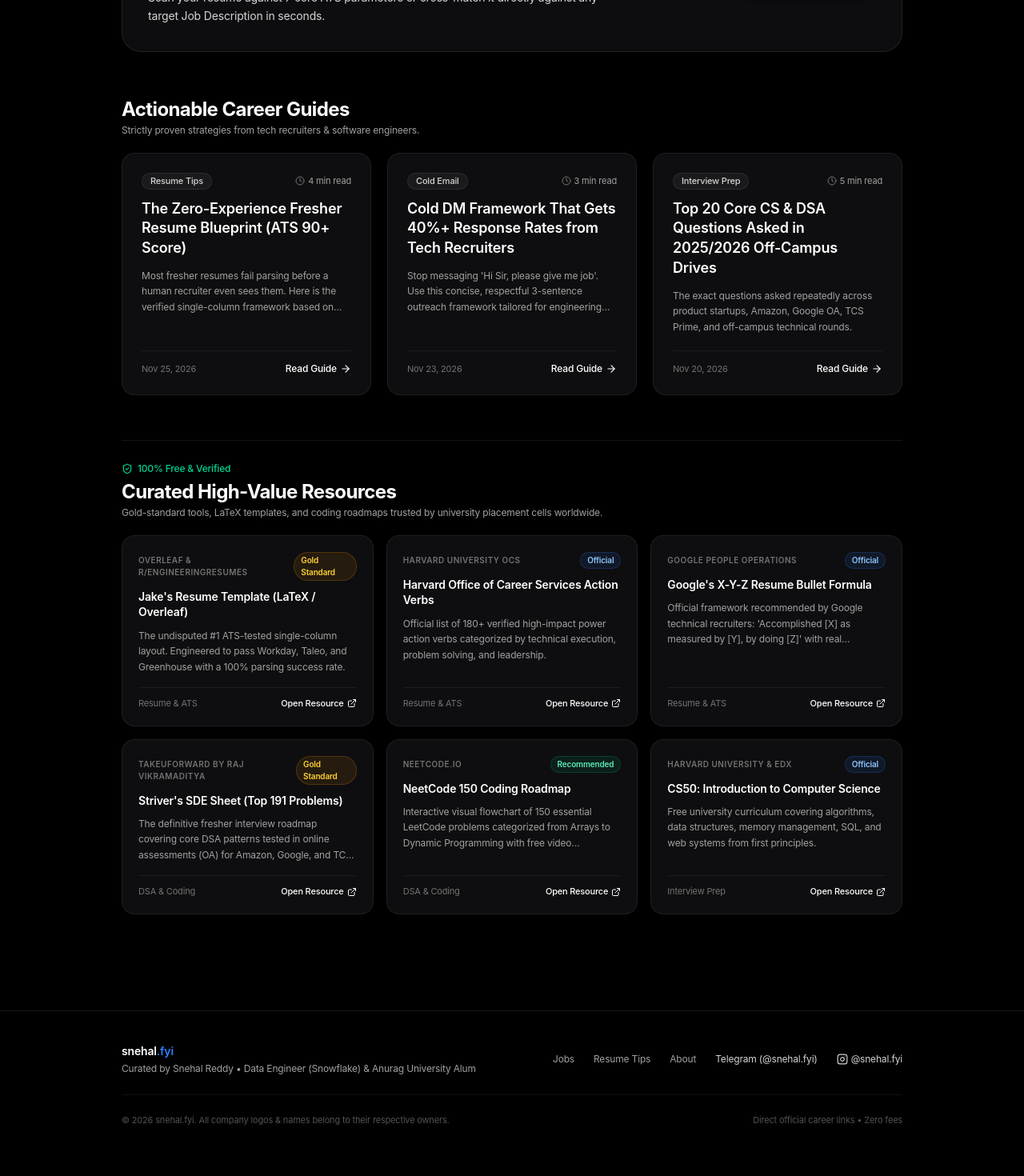
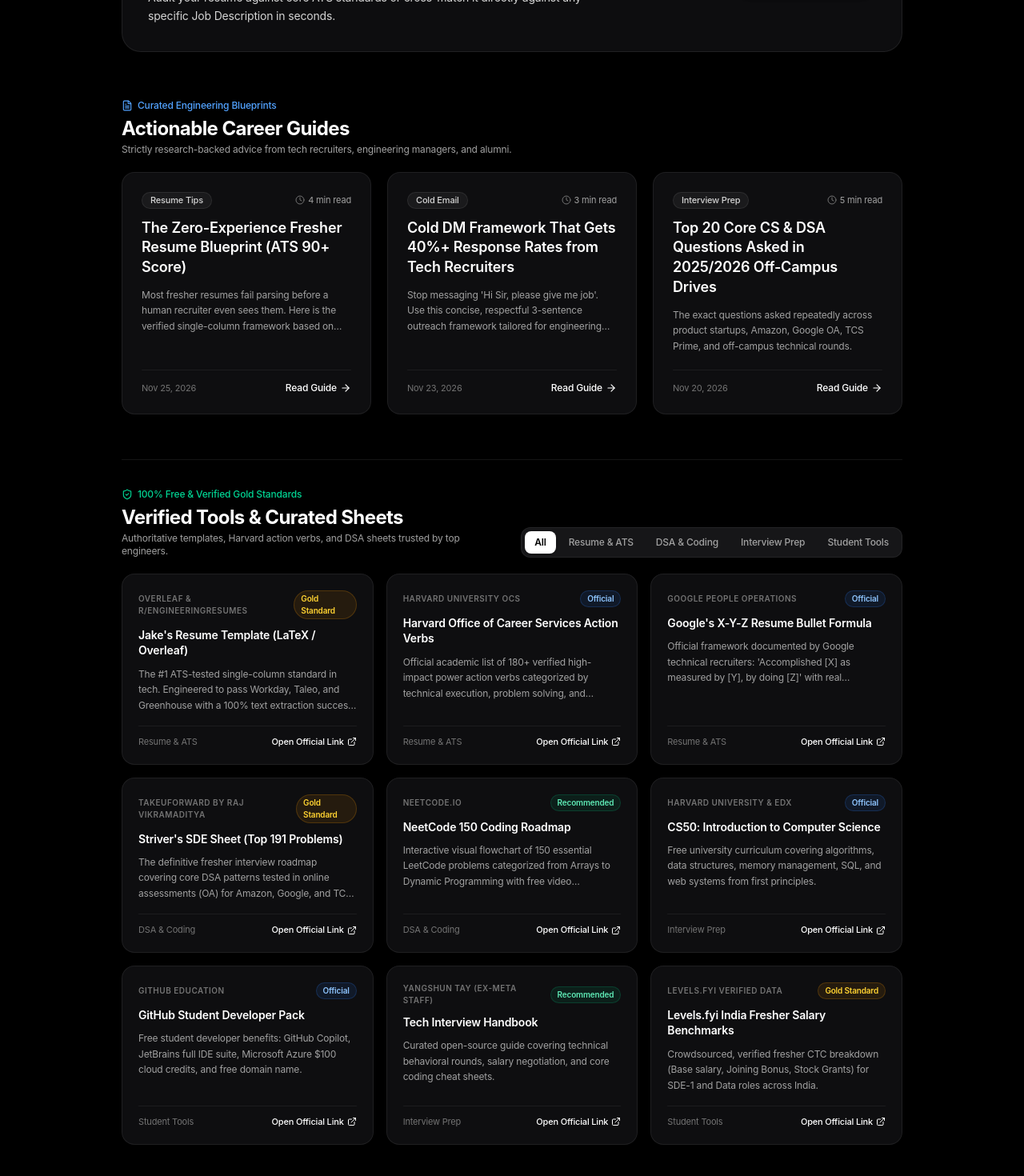
Before and after one commit to snehalreddy23/snehal.fyi, a Next.js app: page /blog in a window 1280 px wide. Shown: the part 460-1930 px from the top of the page at 80% size. Before the commit the page ends 1908 px from the top, so only its background shows below. Built offline with nearby package versions, Linux system fonts and the light colour scheme.

Commit message:
feat(resources): add interactive category filter, expand verified resources dataset, and add dual-location clear buttons with input reset

```diff
--- a/src/app/ats-checker/page.tsx
+++ b/src/app/ats-checker/page.tsx
@@ -1,6 +1,6 @@
 "use client";
 
-import { useState, useEffect, Suspense } from "react";
+import { useState, useEffect, useRef, Suspense } from "react";
 import { useSearchParams } from "next/navigation";
 import Link from "next/link";
 import {
@@ -29,6 +29,7 @@ import {
 
 function ATSCheckerContent() {
   const searchParams = useSearchParams();
+  const fileInputRef = useRef<HTMLInputElement>(null);
 
   // Mode: "general" vs "job-specific"
   const [scannerMode, setScannerMode] = useState<"general" | "job-specific">("general");
@@ -207,6 +208,9 @@ Responsibilities:
     setMatchReport(null);
     setCopiedPrompt(false);
     setCopiedReport(false);
+    if (fileInputRef.current) {
+      fileInputRef.current.value = "";
+    }
   };
 
   const copyChatGptPrompt = () => {
@@ -501,6 +505,7 @@ INSTRUCTIONS:
                 <label className="inline-flex items-center gap-2 bg-white text-black hover:bg-neutral-200 text-xs font-semibold px-4 py-2 rounded-full cursor-pointer transition shadow">
                   <span>Browse PDF</span>
                   <input
+                    ref={fileInputRef}
                     type="file"
                     accept=".pdf,.txt"
                     onChange={handleFileUpload}
@@ -775,6 +780,20 @@ INSTRUCTIONS:
               </div>
             </div>
           </div>
+
+          {/* Bottom Clear & Scan Another Button */}
+          <div className="flex justify-center pt-2">
+            <button
+              onClick={() => {
+                clearAll();
+                window.scrollTo({ top: 220, behavior: "smooth" });
+              }}
+              className="inline-flex items-center justify-center gap-2 bg-[#161618] hover:bg-rose-500/10 hover:border-rose-500/30 text-neutral-300 hover:text-rose-300 border border-white/10 font-semibold text-xs px-6 py-3 rounded-full transition active:scale-95 shadow"
+            >
+              <RotateCcw className="w-3.5 h-3.5 text-rose-400" />
+              <span>Clear Resume & Scan Another</span>
+            </button>
+          </div>
         </div>
       )}
 
@@ -1036,6 +1055,20 @@ INSTRUCTIONS:
               </div>
             </div>
           </div>
+
+          {/* Bottom Clear & Scan Another Button */}
+          <div className="flex justify-center pt-2">
+            <button
+              onClick={() => {
+                clearAll();
+                window.scrollTo({ top: 220, behavior: "smooth" });
+              }}
+              className="inline-flex items-center justify-center gap-2 bg-[#161618] hover:bg-rose-500/10 hover:border-rose-500/30 text-neutral-300 hover:text-rose-300 border border-white/10 font-semibold text-xs px-6 py-3 rounded-full transition active:scale-95 shadow"
+            >
+              <RotateCcw className="w-3.5 h-3.5 text-rose-400" />
+              <span>Clear Resume & Scan Another</span>
+            </button>
+          </div>
         </div>
       )}
     </div>
--- a/src/app/blog/page.tsx
+++ b/src/app/blog/page.tsx
@@ -1,53 +1,65 @@
+"use client";
+
+import { useState, useMemo } from "react";
 import Link from "next/link";
-import { Metadata } from "next";
 import { BLOG_POSTS } from "@/data/blog";
 import { VERIFIED_RESOURCES } from "@/data/resources";
 import {
   FileText,
   ArrowRight,
   Clock,
-  Calendar,
   Sparkles,
   ExternalLink,
   ShieldCheck,
-  BookOpen,
+  Code2,
+  GraduationCap,
+  Wrench,
 } from "lucide-react";
 
-export const metadata: Metadata = {
-  title: "Fresher Career Playbook & Verified Resources | snehal.fyi",
-  description:
-    "Thoroughly researched, fluff-free career guides and verified free resources (Harvard Action Verbs, Jake's LaTeX ATS template, Google X-Y-Z formula, Striver SDE sheet).",
-};
+export default function BlogArchivePage() {
+  const [selectedCategory, setSelectedCategory] = useState<string>("All");
 
-export default function BlogArchivePage() {
+  const categories = [
+    "All",
+    "Resume & ATS",
+    "DSA & Coding",
+    "Interview Prep",
+    "Student Tools",
+  ];
+
+  const filteredResources = useMemo(() => {
+    if (selectedCategory === "All") return VERIFIED_RESOURCES;
+    return VERIFIED_RESOURCES.filter((res) => res.category === selectedCategory);
+  }, [selectedCategory]);
+
   return (
     <div className="py-10 px-4 sm:px-6 max-w-5xl mx-auto space-y-14 font-sans">
       {/* Header */}
       <div className="text-center space-y-3 max-w-2xl mx-auto">
         <div className="inline-flex items-center gap-1.5 px-3 py-1 rounded-full bg-white/[0.05] border border-white/[0.08] text-xs text-neutral-300">
           <Sparkles className="w-3.5 h-3.5 text-blue-400" />
-          <span>Curated Engineering Advice • Zero Fluff</span>
+          <span>Proven Tech Guides • 100% Verified Resources • Zero Fluff</span>
         </div>
         <h1 className="text-3xl sm:text-5xl font-bold text-white tracking-tight leading-tight">
           Fresher Career Playbook
         </h1>
         <p className="text-xs sm:text-sm text-neutral-400 leading-relaxed">
-          Field-tested frameworks and verified resources to beat ATS filters, cold message recruiters, and crack technical rounds.
+          Field-tested frameworks and verified engineering resources to beat ATS filters, cold message recruiters, and crack off-campus interviews.
         </p>
       </div>
 
       {/* Free ATS Checker Banner Card */}
       <div className="apple-glass rounded-3xl p-6 sm:p-8 border border-blue-500/30 bg-blue-500/[0.03] shadow-2xl flex flex-col sm:flex-row sm:items-center justify-between gap-5">
         <div className="space-y-1.5 max-w-xl">
-          <div className="inline-flex items-center gap-1 text-[11px] font-semibold text-blue-400 uppercase tracking-wider">
+          <div className="inline-flex items-center gap-1.5 text-[11px] font-semibold text-blue-400 uppercase tracking-wider">
             <Sparkles className="w-3.5 h-3.5" />
-            <span>Interactive Tool</span>
+            <span>Automated In-Browser Engine</span>
           </div>
           <h2 className="text-lg sm:text-xl font-bold text-white tracking-tight">
             Test Your Resume On Our Free ATS Scanner
           </h2>
           <p className="text-xs sm:text-sm text-neutral-300 leading-relaxed">
-            Scan your resume against 7 core ATS parameters or cross-match it directly against any target Job Description in seconds.
+            Audit your resume against core ATS standards or cross-match it directly against any specific Job Description in seconds.
           </p>
         </div>
 
@@ -60,17 +72,19 @@ export default function BlogArchivePage() {
         </Link>
       </div>
 
-      {/* Curated Guides Grid */}
+      {/* Curated Actionable Guides Grid */}
       <div className="space-y-5">
-        <div className="flex items-center justify-between">
         <div>
+          <div className="inline-flex items-center gap-1.5 text-xs text-blue-400 font-medium mb-1">
+            <FileText className="w-3.5 h-3.5" />
+            <span>Curated Engineering Blueprints</span>
+          </div>
           <h2 className="text-xl sm:text-2xl font-bold text-white tracking-tight">
             Actionable Career Guides
           </h2>
           <p className="text-xs text-neutral-400 mt-0.5">
-              Strictly proven strategies from tech recruiters & software engineers.
+            Strictly research-backed advice from tech recruiters, engineering managers, and alumni.
           </p>
-          </div>
         </div>
 
         <div className="grid grid-cols-1 md:grid-cols-3 gap-4 sm:gap-5">
@@ -113,22 +127,42 @@ export default function BlogArchivePage() {
       </div>
 
       {/* Verified Free Resources Section */}
-      <div className="space-y-5 pt-6 border-t border-white/[0.08]">
+      <div className="space-y-5 pt-8 border-t border-white/[0.08]">
+        <div className="flex flex-col sm:flex-row sm:items-end justify-between gap-4">
           <div>
             <div className="inline-flex items-center gap-1.5 text-xs text-emerald-400 font-medium mb-1">
               <ShieldCheck className="w-3.5 h-3.5" />
-            <span>100% Free & Verified</span>
+              <span>100% Free & Verified Gold Standards</span>
             </div>
             <h2 className="text-xl sm:text-2xl font-bold text-white tracking-tight">
-            Curated High-Value Resources
+              Verified Tools & Curated Sheets
             </h2>
             <p className="text-xs text-neutral-400 mt-0.5">
-            Gold-standard tools, LaTeX templates, and coding roadmaps trusted by university placement cells worldwide.
+              Authoritative templates, Harvard action verbs, and DSA sheets trusted by top engineers.
             </p>
           </div>
 
+          {/* Interactive Category Segmented Pills */}
+          <div className="flex items-center gap-1 overflow-x-auto no-scrollbar bg-[#161618] p-1 rounded-xl border border-white/[0.06] text-xs font-medium flex-shrink-0">
+            {categories.map((cat) => (
+              <button
+                key={cat}
+                onClick={() => setSelectedCategory(cat)}
+                className={`px-3 py-1.5 rounded-lg whitespace-nowrap transition-all ${
+                  selectedCategory === cat
+                    ? "bg-white text-black font-semibold shadow-sm"
+                    : "text-neutral-400 hover:text-white"
+                }`}
+              >
+                {cat}
+              </button>
+            ))}
+          </div>
+        </div>
+
+        {/* Resources Grid */}
         <div className="grid grid-cols-1 md:grid-cols-2 lg:grid-cols-3 gap-4">
-          {VERIFIED_RESOURCES.map((res) => (
+          {filteredResources.map((res) => (
             <a
               key={res.id}
               href={res.url}
@@ -166,7 +200,7 @@ export default function BlogArchivePage() {
               <div className="mt-4 pt-3 border-t border-white/[0.06] flex items-center justify-between text-xs text-neutral-400">
                 <span className="text-[11px] text-neutral-500">{res.category}</span>
                 <span className="inline-flex items-center gap-1 text-white group-hover:text-blue-400 font-medium text-[11px] transition">
-                  <span>Open Resource</span>
+                  <span>Open Official Link</span>
                   <ExternalLink className="w-3 h-3" />
                 </span>
               </div>
--- a/src/data/resources.ts
+++ b/src/data/resources.ts
@@ -1,7 +1,7 @@
 export interface VerifiedResource {
   id: string;
   title: string;
-  category: "Resume & ATS" | "DSA & Coding" | "Interview Prep" | "Cold Outreach";
+  category: "Resume & ATS" | "DSA & Coding" | "Interview Prep" | "Student Tools";
   source: string;
   description: string;
   url: string;
@@ -15,7 +15,7 @@ export const VERIFIED_RESOURCES: VerifiedResource[] = [
     category: "Resume & ATS",
     source: "Overleaf & r/EngineeringResumes",
     description:
-      "The undisputed #1 ATS-tested single-column layout. Engineered to pass Workday, Taleo, and Greenhouse with a 100% parsing success rate.",
+      "The #1 ATS-tested single-column standard in tech. Engineered to pass Workday, Taleo, and Greenhouse with a 100% text extraction success rate.",
     url: "https://www.overleaf.com/latex/templates/jakes-resume/syzsqbzwjvdq",
     badge: "Gold Standard",
   },
@@ -25,7 +25,7 @@ export const VERIFIED_RESOURCES: VerifiedResource[] = [
     category: "Resume & ATS",
     source: "Harvard University OCS",
     description:
-      "Official list of 180+ verified high-impact power action verbs categorized by technical execution, problem solving, and leadership.",
+      "Official academic list of 180+ verified high-impact power action verbs categorized by technical execution, problem solving, and leadership.",
     url: "https://careerservices.fas.harvard.edu/resources/bullet-point-verb-list/",
     badge: "Official",
   },
@@ -35,7 +35,7 @@ export const VERIFIED_RESOURCES: VerifiedResource[] = [
     category: "Resume & ATS",
     source: "Google People Operations",
     description:
-      "Official framework recommended by Google technical recruiters: 'Accomplished [X] as measured by [Y], by doing [Z]' with real engineering examples.",
+      "Official framework documented by Google technical recruiters: 'Accomplished [X] as measured by [Y], by doing [Z]' with real engineering examples.",
     url: "https://www.inc.com/bill-murphy-jr/google-recruiters-say-these-5-resume-tips-including-xyz-formula-will-get-you-hired-at-google.html",
     badge: "Official",
   },
@@ -69,4 +69,34 @@ export const VERIFIED_RESOURCES: VerifiedResource[] = [
     url: "https://cs50.harvard.edu/x/",
     badge: "Official",
   },
+  {
+    id: "r7",
+    title: "GitHub Student Developer Pack",
+    category: "Student Tools",
+    source: "GitHub Education",
+    description:
+      "Free student developer benefits: GitHub Copilot, JetBrains full IDE suite, Microsoft Azure $100 cloud credits, and free domain name.",
+    url: "https://education.github.com/pack",
+    badge: "Official",
+  },
+  {
+    id: "r8",
+    title: "Tech Interview Handbook",
+    category: "Interview Prep",
+    source: "Yangshun Tay (ex-Meta Staff)",
+    description:
+      "Curated open-source guide covering technical behavioral rounds, salary negotiation, and core coding cheat sheets.",
+    url: "https://www.techinterviewhandbook.org/",
+    badge: "Recommended",
+  },
+  {
+    id: "r9",
+    title: "Levels.fyi India Fresher Salary Benchmarks",
+    category: "Student Tools",
+    source: "Levels.fyi Verified Data",
+    description:
+      "Crowdsourced, verified fresher CTC breakdown (Base salary, Joining Bonus, Stock Grants) for SDE-1 and Data roles across India.",
+    url: "https://www.levels.fyi/t/software-engineer/locations/india",
+    badge: "Gold Standard",
+  },
 ];
```
Lines whose indentation alone changed are shown as unchanged.
